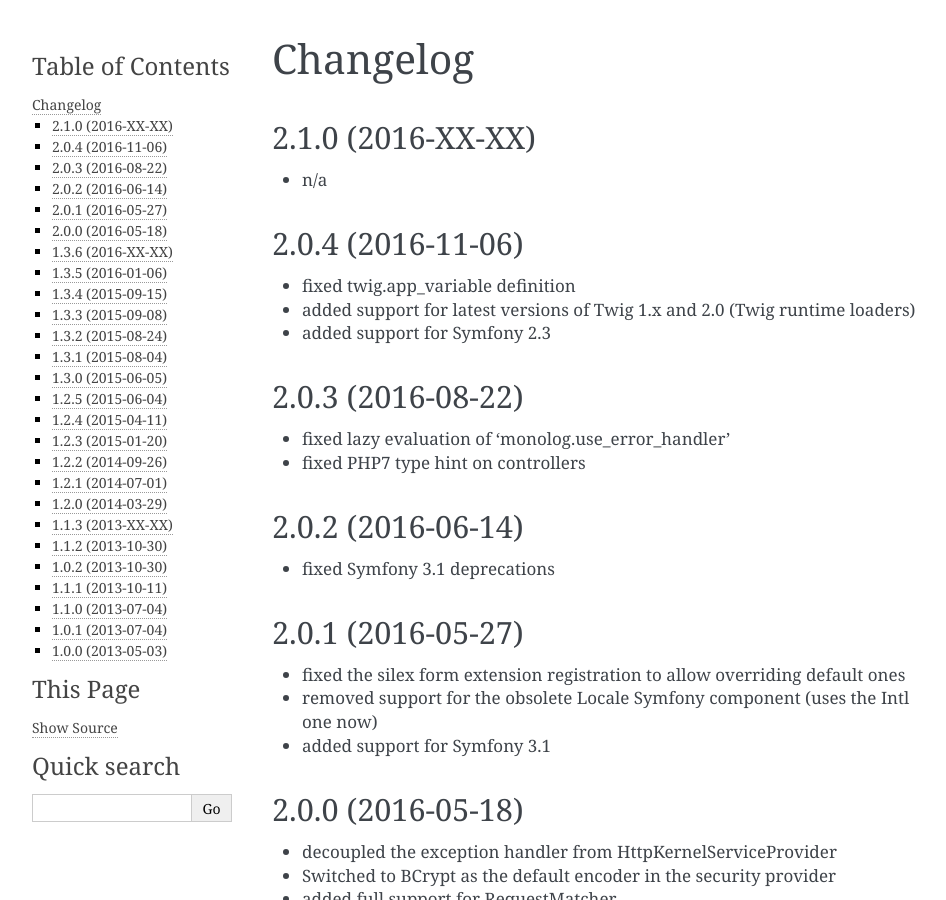
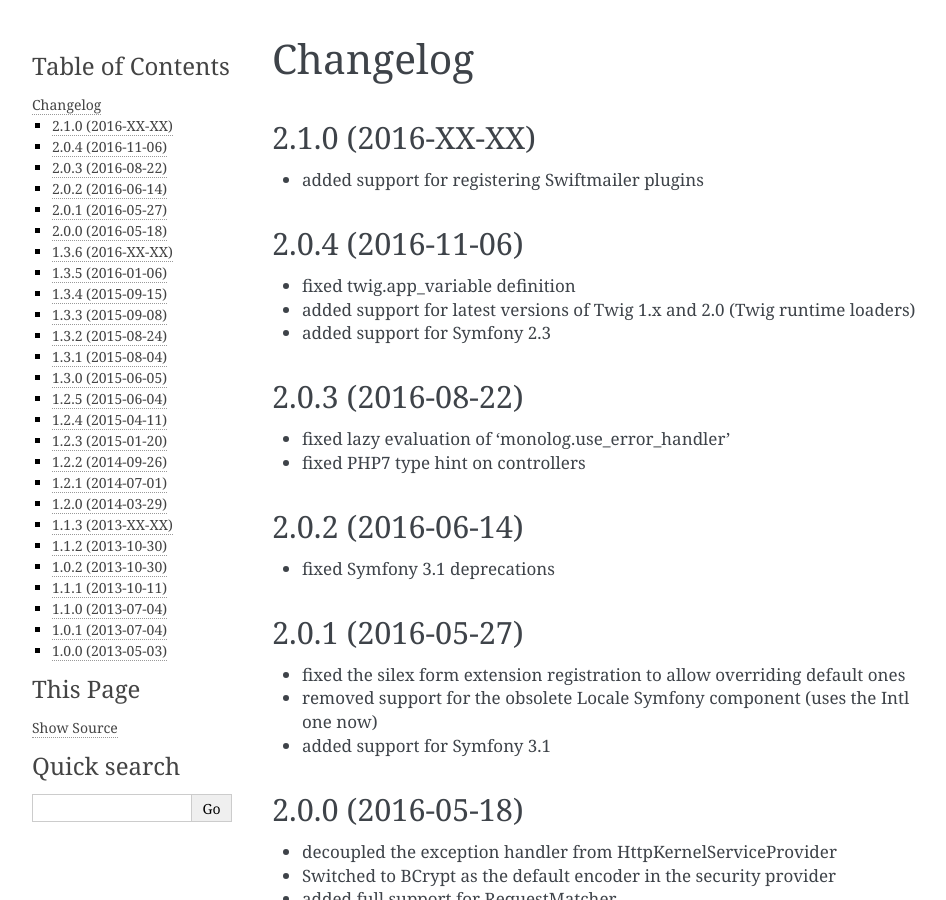
Before and after one commit to silexphp/Silex, a Sphinx documentation site: the page built from doc/changelog.rst, in a window 1280 px wide and 900 px high. Shown: the whole window, without its empty margins (148-1094 px from the left). Built offline with Sphinx 7.4.7, drawn with Linux system fonts in a browser that asks for light colours.

Commit message:
updated CHANGELOG

```diff
--- a/doc/changelog.rst
+++ b/doc/changelog.rst
@@ -4,7 +4,7 @@ Changelog
 2.1.0 (2016-XX-XX)
 ------------------
 
-* n/a
+* added support for registering Swiftmailer plugins
 
 2.0.4 (2016-11-06)
 ------------------
```
